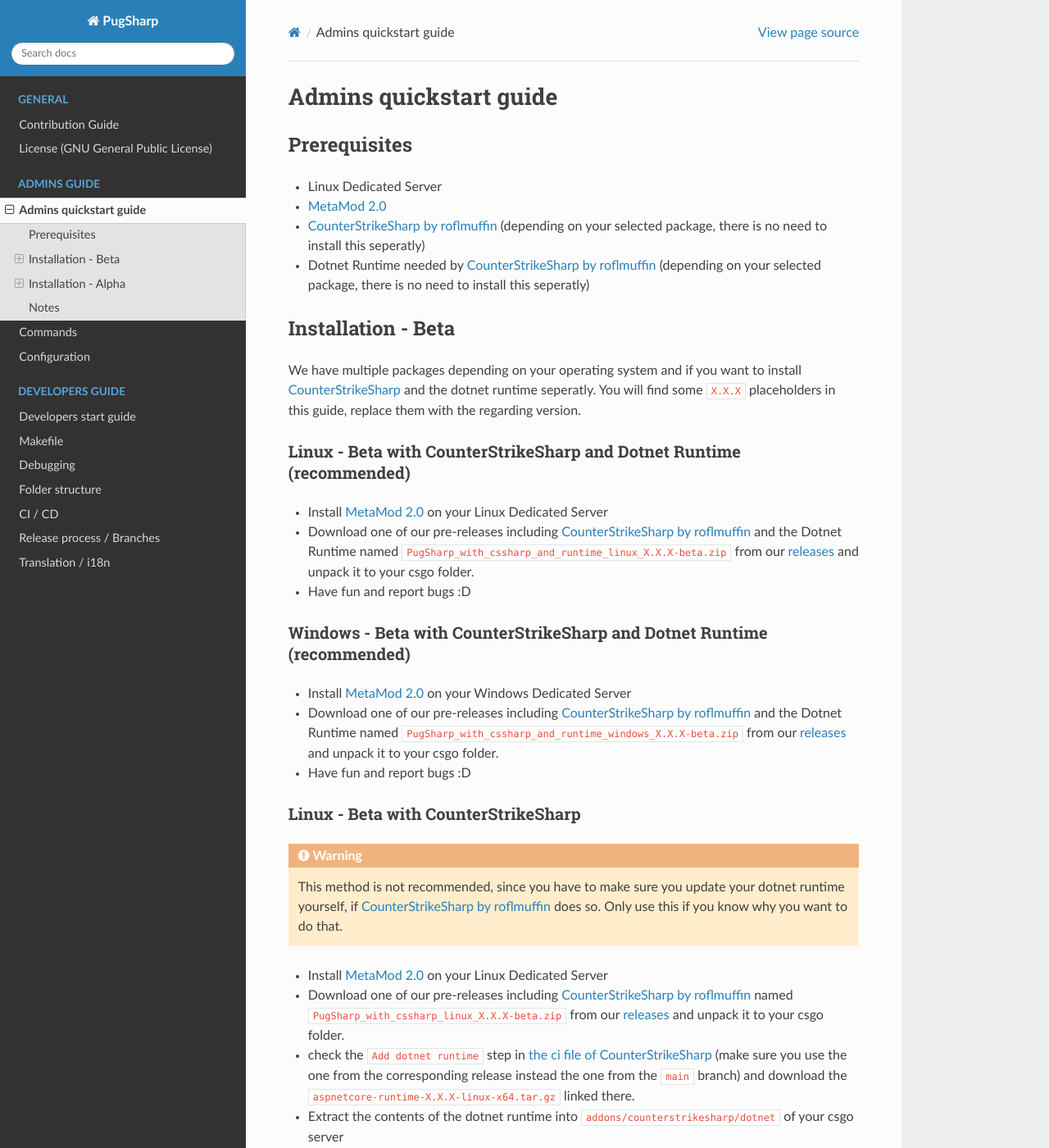
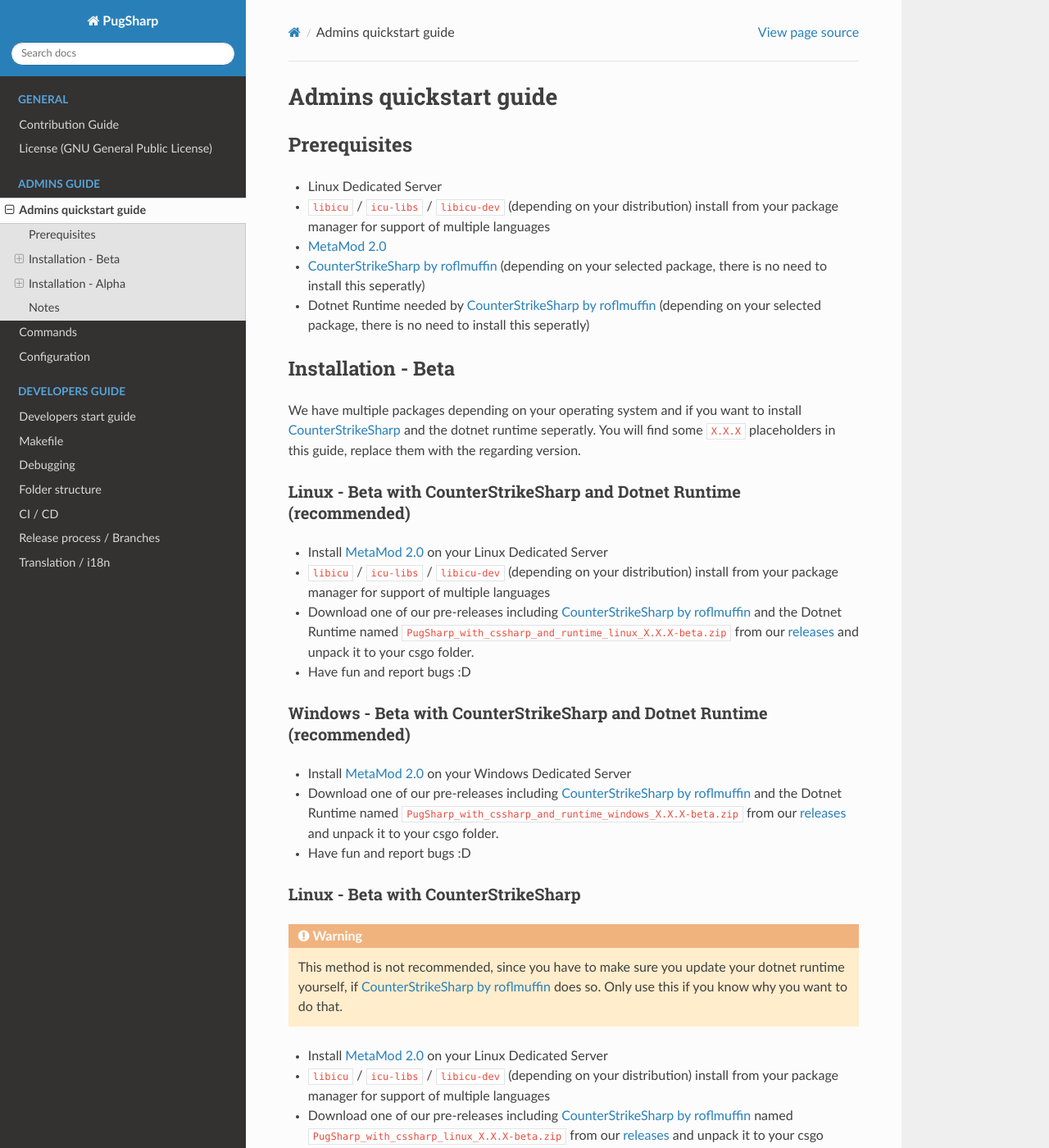
Before and after one commit to Lan2Play/PugSharp, a Sphinx documentation site: the page built from Docs/source/admin/quickstart.rst, in a window 1280 px wide and 1400 px high. Shown: the whole window at 82% size. Built offline with Sphinx 7.4.7 and the Read the Docs theme 2.0.0, drawn with Linux system fonts in a browser that asks for light colours; some of the changed text lies outside the part shown.

Commit message:
add libicu to documentation - forcepublish

```diff
--- a/Docs/source/admin/quickstart.rst
+++ b/Docs/source/admin/quickstart.rst
@@ -4,9 +4,12 @@
 Prerequisites
 -------------------------------
 - Linux Dedicated Server
+- ``libicu`` / ``icu-libs`` / ``libicu-dev`` (depending on your distribution) install from your package manager for support of multiple languages
 - `MetaMod 2.0 <https://www.sourcemm.net/downloads.php?branch=dev>`_
 - `CounterStrikeSharp by roflmuffin <https://github.com/roflmuffin/CounterStrikeSharp>`_  (depending on your selected package, there is no need to install this seperatly)
 - Dotnet Runtime needed by `CounterStrikeSharp by roflmuffin <https://github.com/roflmuffin/CounterStrikeSharp>`_ (depending on your selected package, there is no need to install this seperatly)
+
+
 
    .. Installation - Stable
    .. -------------------------------
@@ -16,6 +19,7 @@
    .. ................................................................................
 
    .. - Install `MetaMod 2.0 <https://www.sourcemm.net/downloads.php?branch=dev>`_ on your Linux Dedicated Server
+   .. - ``libicu`` / ``icu-libs`` / ``libicu-dev`` (depending on your distribution) install from your package manager for support of multiple languages
    .. - Download one of our releases including `CounterStrikeSharp by roflmuffin <https://github.com/roflmuffin/CounterStrikeSharp>`_ and the Dotnet Runtime named ``PugSharp_with_cssharp_and_runtime_linux_X.X.X.zip`` from our `releases <https://github.com/Lan2Play/PugSharp/releases>`_ and unpack it to your csgo folder.
    .. - Have fun and report bugs :D
 
@@ -33,6 +37,7 @@
    ..    This method is not recommended, since you have to make sure you update your dotnet runtime yourself, if `CounterStrikeSharp by roflmuffin <https://github.com/roflmuffin/CounterStrikeSharp>`_ does so. Only use this if you know why you want to do that.
 
    .. - Install `MetaMod 2.0 <https://www.sourcemm.net/downloads.php?branch=dev>`_ on your Linux Dedicated Server
+   .. - ``libicu`` / ``icu-libs`` / ``libicu-dev`` (depending on your distribution) install from your package manager for support of multiple languages
    .. - Download one of our releases including `CounterStrikeSharp by roflmuffin <https://github.com/roflmuffin/CounterStrikeSharp>`_  named ``PugSharp_with_cssharp_linux_X.X.X.zip`` from our `releases <https://github.com/Lan2Play/PugSharp/releases>`_ and unpack it to your csgo folder.
    .. - check the ``Add dotnet runtime`` step in `the ci file of CounterStrikeSharp <https://github.com/roflmuffin/CounterStrikeSharp/blob/main/.github/workflows/cmake-single-platform.yml>`_ (make sure you use the one from the corresponding release instead the one from the ``main`` branch) and download the ``aspnetcore-runtime-X.X.X-linux-x64.tar.gz`` linked there.
    .. - Extract the contents of the dotnet runtime into ``addons/counterstrikesharp/dotnet`` of your csgo server
@@ -59,6 +64,7 @@
    ..    This method is not recommended, since you have to make sure you update your dotnet runtime yourself, if `CounterStrikeSharp by roflmuffin <https://github.com/roflmuffin/CounterStrikeSharp>`_ does so and also update `CounterStrikeSharp by roflmuffin <https://github.com/roflmuffin/CounterStrikeSharp>`_  if the version of it that PugSharp depends on changes. Only use this if you know why you want to do that.
 
    .. - Install `MetaMod 2.0 <https://www.sourcemm.net/downloads.php?branch=dev>`_ on your Linux Dedicated Server
+   .. - ``libicu`` / ``icu-libs`` / ``libicu-dev`` (depending on your distribution) install from your package manager for support of multiple languages
    .. - Download one of our releases named ``PugSharp_linux_X.X.X.zip`` from our `releases <https://github.com/Lan2Play/PugSharp/releases>`_ and unpack it to your csgo folder.
    .. - check the ``CounterStrikeSharp.API`` dependency version in `the csproj file of Pugsharp <https://github.com/Lan2Play/PugSharp/blob/main/PugSharp/PugSharp.csproj>`_ (make sure you use the one from the corresponding release instead the one from the ``main`` branch) and download the `CounterStrikeSharp release <https://github.com/roflmuffin/CounterStrikeSharp/releases>`_ that is configured there.
    .. - Extract the contents of the CounterStrikeSharp into the csgo folder of your csgo server
@@ -92,6 +98,7 @@
 ................................................................................
 
 - Install `MetaMod 2.0 <https://www.sourcemm.net/downloads.php?branch=dev>`_ on your Linux Dedicated Server
+- ``libicu`` / ``icu-libs`` / ``libicu-dev`` (depending on your distribution) install from your package manager for support of multiple languages
 - Download one of our pre-releases including `CounterStrikeSharp by roflmuffin <https://github.com/roflmuffin/CounterStrikeSharp>`_ and the Dotnet Runtime named ``PugSharp_with_cssharp_and_runtime_linux_X.X.X-beta.zip`` from our `releases <https://github.com/Lan2Play/PugSharp/releases>`_ and unpack it to your csgo folder.
 - Have fun and report bugs :D
 
@@ -109,6 +116,7 @@
    This method is not recommended, since you have to make sure you update your dotnet runtime yourself, if `CounterStrikeSharp by roflmuffin <https://github.com/roflmuffin/CounterStrikeSharp>`_ does so. Only use this if you know why you want to do that.
 
 - Install `MetaMod 2.0 <https://www.sourcemm.net/downloads.php?branch=dev>`_ on your Linux Dedicated Server
+- ``libicu`` / ``icu-libs`` / ``libicu-dev`` (depending on your distribution) install from your package manager for support of multiple languages
 - Download one of our pre-releases including `CounterStrikeSharp by roflmuffin <https://github.com/roflmuffin/CounterStrikeSharp>`_  named ``PugSharp_with_cssharp_linux_X.X.X-beta.zip`` from our `releases <https://github.com/Lan2Play/PugSharp/releases>`_ and unpack it to your csgo folder.
 - check the ``Add dotnet runtime`` step in `the ci file of CounterStrikeSharp <https://github.com/roflmuffin/CounterStrikeSharp/blob/main/.github/workflows/cmake-single-platform.yml>`_ (make sure you use the one from the corresponding release instead the one from the ``main`` branch) and download the ``aspnetcore-runtime-X.X.X-linux-x64.tar.gz`` linked there.
 - Extract the contents of the dotnet runtime into ``addons/counterstrikesharp/dotnet`` of your csgo server
@@ -135,6 +143,7 @@
    This method is not recommended, since you have to make sure you update your dotnet runtime yourself, if `CounterStrikeSharp by roflmuffin <https://github.com/roflmuffin/CounterStrikeSharp>`_ does so and also update `CounterStrikeSharp by roflmuffin <https://github.com/roflmuffin/CounterStrikeSharp>`_  if the version of it that PugSharp depends on changes. Only use this if you know why you want to do that.
 
 - Install `MetaMod 2.0 <https://www.sourcemm.net/downloads.php?branch=dev>`_ on your Linux Dedicated Server
+- ``libicu`` / ``icu-libs`` / ``libicu-dev`` (depending on your distribution) install from your package manager for support of multiple languages
 - Download one of our pre-releases named ``PugSharp_linux_X.X.X-beta.zip`` from our `releases <https://github.com/Lan2Play/PugSharp/releases>`_ and unpack it to your csgo folder.
 - check the ``CounterStrikeSharp.API`` dependency version in `the csproj file of Pugsharp <https://github.com/Lan2Play/PugSharp/blob/main/PugSharp/PugSharp.csproj>`_ (make sure you use the one from the corresponding release instead the one from the ``main`` branch) and download the `CounterStrikeSharp release <https://github.com/roflmuffin/CounterStrikeSharp/releases>`_ that is configured there.
 - Extract the contents of the CounterStrikeSharp into the csgo folder of your csgo server
@@ -170,6 +179,7 @@
 ................................................................................
 
 - Install `MetaMod 2.0 <https://www.sourcemm.net/downloads.php?branch=dev>`_ on your Linux Dedicated Server
+- ``libicu`` / ``icu-libs`` / ``libicu-dev`` (depending on your distribution) install from your package manager for support of multiple languages
 - Download one of our alphas including `CounterStrikeSharp by roflmuffin <https://github.com/roflmuffin/CounterStrikeSharp>`_ and the Dotnet Runtime named ``latest_build_linux_with_cssharp_and_runtime`` from our `alpha builds <https://github.com/Lan2Play/PugSharp/actions/workflows/test_and_build.yml>`_ (click on a run, scroll down to artifacts) and unpack the containing ``PugSharp_with_cssharp_and_runtime_linux_X.X.X-alpha.zip`` to your csgo folder.
 - Have fun and report bugs :D
 
@@ -187,6 +197,7 @@
    This method is not recommended, since you have to make sure you update your dotnet runtime yourself, if `CounterStrikeSharp by roflmuffin <https://github.com/roflmuffin/CounterStrikeSharp>`_ does so. Only use this if you know why you want to do that.
 
 - Install `MetaMod 2.0 <https://www.sourcemm.net/downloads.php?branch=dev>`_ on your Linux Dedicated Server
+- ``libicu`` / ``icu-libs`` / ``libicu-dev`` (depending on your distribution) install from your package manager for support of multiple languages
 - Download one of our alphas including `CounterStrikeSharp by roflmuffin <https://github.com/roflmuffin/CounterStrikeSharp>`_  named ``latest_build_linux_with_cssharp`` from our `alpha builds <https://github.com/Lan2Play/PugSharp/actions/workflows/test_and_build.yml>`_ (click on a run, scroll down to artifacts) and unpack the containing ``PugSharp_with_cssharp_linux_X.X.X-alpha.zip`` to your csgo folder.
 - check the ``Add dotnet runtime`` step in `the ci file of CounterStrikeSharp <https://github.com/roflmuffin/CounterStrikeSharp/blob/main/.github/workflows/cmake-single-platform.yml>`_ (make sure you use the one from the corresponding release instead the one from the ``main`` branch) and download the ``aspnetcore-runtime-X.X.X-linux-x64.tar.gz`` linked there.
 - Extract the contents of the dotnet runtime into ``addons/counterstrikesharp/dotnet`` of your csgo server
@@ -213,6 +224,7 @@
    This method is not recommended, since you have to make sure you update your dotnet runtime yourself, if `CounterStrikeSharp by roflmuffin <https://github.com/roflmuffin/CounterStrikeSharp>`_ does so and also update `CounterStrikeSharp by roflmuffin <https://github.com/roflmuffin/CounterStrikeSharp>`_  if the version of it that PugSharp depends on changes. Only use this if you know why you want to do that.
 
 - Install `MetaMod 2.0 <https://www.sourcemm.net/downloads.php?branch=dev>`_ on your Linux Dedicated Server
+- ``libicu`` / ``icu-libs`` / ``libicu-dev`` (depending on your distribution) install from your package manager for support of multiple languages
 - Download one of our alphas named ``latest_build_linux`` from our `alpha builds <https://github.com/Lan2Play/PugSharp/actions/workflows/test_and_build.yml>`_ (click on a run, scroll down to artifacts) and unpack the containing ``PugSharp_linux_X.X.X-alpha.zip`` to your csgo folder.
 - check the ``CounterStrikeSharp.API`` dependency version in `the csproj file of Pugsharp <https://github.com/Lan2Play/PugSharp/blob/main/PugSharp/PugSharp.csproj>`_ (make sure you use the one from the corresponding release instead the one from the ``main`` branch) and download the `CounterStrikeSharp release <https://github.com/roflmuffin/CounterStrikeSharp/releases>`_ that is configured there.
 - Extract the contents of the CounterStrikeSharp into the csgo folder of your csgo server
```
